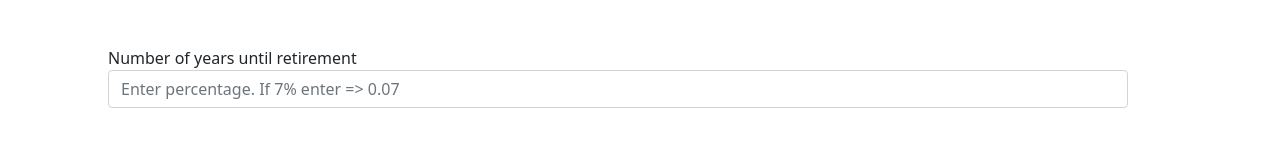
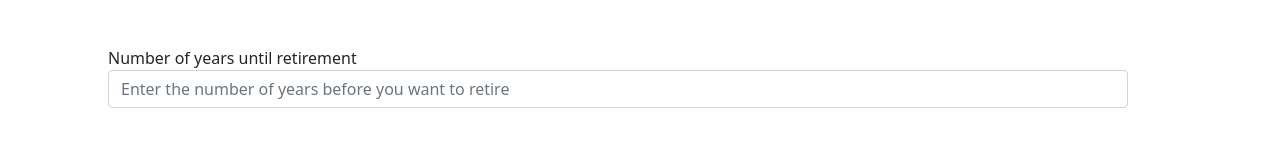
Before and after one commit to dantrovato/retirement-calculator, a React (Create React App) app: page / in a window 1280 px wide. Shown: the part 428-588 px from the top of the page. Built offline with nearby package versions, Linux system fonts and the light colour scheme.

Commit message:
Correct placeholder on number of years until retirement

```diff
--- a/src/components/FormComponent.js
+++ b/src/components/FormComponent.js
@@ -86,7 +86,7 @@ const FormComponent = () => {
           name="yearsRemaining"
           aria-describedby="yearsRemaining"
           onChange={handleInputChange}
-          placeholder="Enter percentage. If 7% enter => 0.07"
+          placeholder="Enter the number of years before you want to retire"
         />
       </div>
 
```
